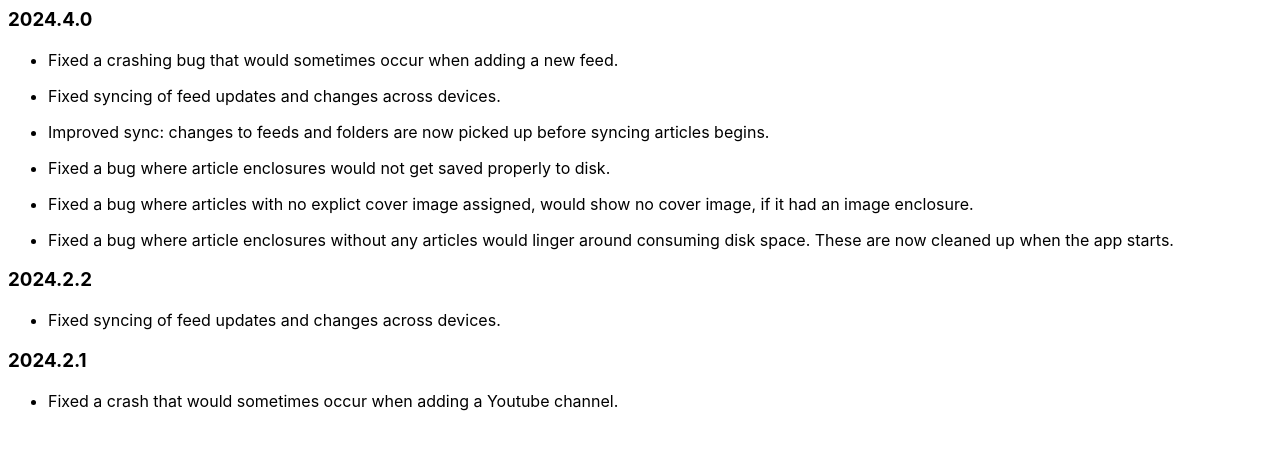
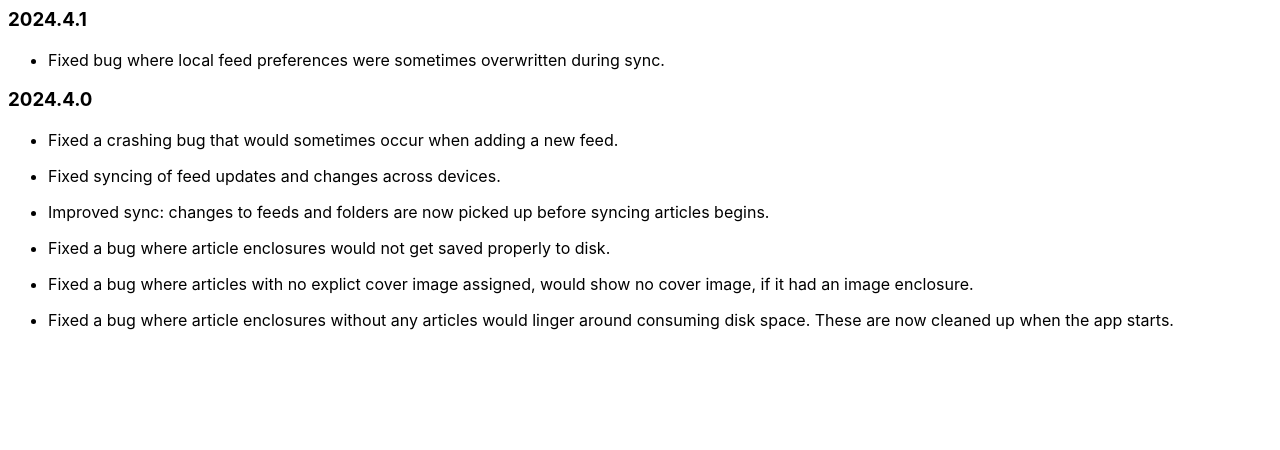
Before and after one commit to ElytraApp/Elytra, a Jekyll site: the page built from _posts/2024-04-10-589.md, in a window 1280 px wide. Shown: the top 450 px of the page. Built offline with Jekyll 4.4.1, drawn with Linux system fonts in a browser that asks for light colours; our own code applies the rules of GitHub Pages for plain Markdown files.

Commit message:
fix release notes
Signed-off-by: Nikhil Nigade <nikhil@dezinezync.com>

```diff
--- a/_posts/2024-04-10-589.md
+++ b/_posts/2024-04-10-589.md
@@ -9,6 +9,10 @@ size: 15927062
 edSig: mmOqRyKt8iSM4BOzShBg7PaJHIkSmonx4TBZTpm9OfTiIJVkri140Rvy5zFd48d7gJoLG+5c3syDsEL3OLuXAg==
 minVer: 13.0
 ---
+
+### 2024.4.1
+
+- Fixed bug where local feed preferences were sometimes overwritten during sync.
 
 ### 2024.4.0
 
@@ -23,11 +27,3 @@ minVer: 13.0
 - Fixed a bug where articles with no explict cover image assigned, would show no cover image, if it had an image enclosure.
 
 - Fixed a bug where article enclosures without any articles would linger around consuming disk space. These are now cleaned up when the app starts.
-
-### 2024.2.2
-
-- Fixed syncing of feed updates and changes across devices.
-
-### 2024.2.1
-
-- Fixed a crash that would sometimes occur when adding a Youtube channel.
```
